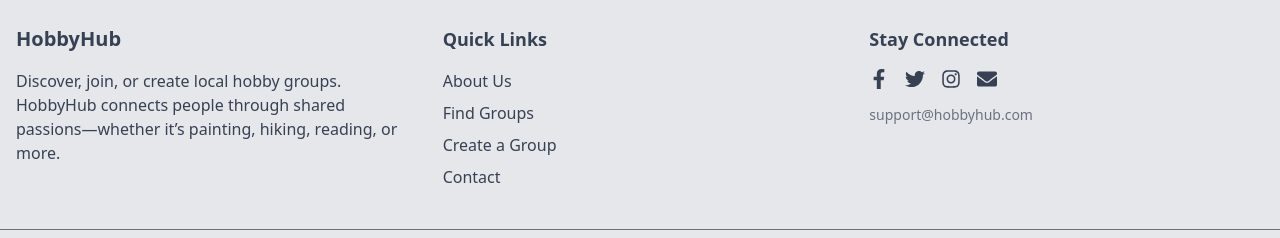
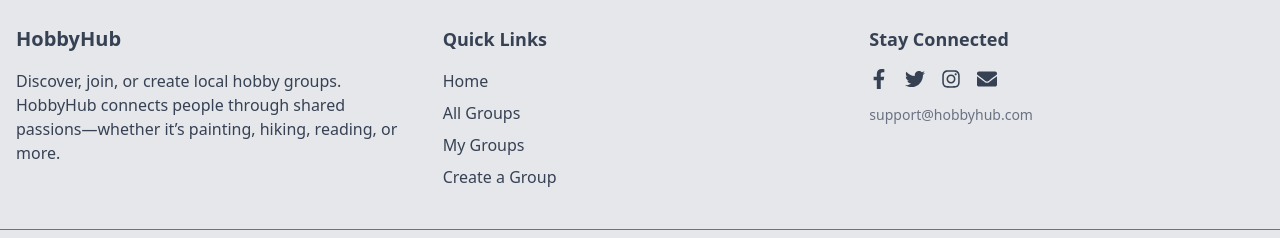
Before and after one commit to jakariya0dev/hobbyhub-react-site, a React (Vite) app: page /signup in a window 1280 px wide. Shown: the part 657-895 px from the top of the page. Built offline with nearby package versions, Linux system fonts and the light colour scheme; no server answers.

Commit message:
design updated

```diff
--- a/src/App.jsx
+++ b/src/App.jsx
@@ -1,4 +1,4 @@
-import { useState } from 'react'
+
 import Navbar from "./components/common/Navbar.jsx";
 import {Outlet} from "react-router";
 import Footer from "./components/common/Footer.jsx";
@@ -6,7 +6,6 @@ import {ToastContainer} from "react-toastify";
 
 
 function App() {
-  const [count, setCount] = useState(0)
 
   return (
     <>
--- a/src/components/common/Footer.jsx
+++ b/src/components/common/Footer.jsx
@@ -1,11 +1,10 @@
-import React from "react";
-import { Link } from "react-router";
 import {
+  FaEnvelope,
   FaFacebookF,
   FaInstagram,
   FaTwitter,
-    FaEnvelope,
 } from "react-icons/fa";
+import { Link } from "react-router";
 
 const Footer = () => {
   return (
@@ -26,23 +25,23 @@ const Footer = () => {
           <h3 className="text-lg font-semibold mb-4">Quick Links</h3>
           <ul className="space-y-2">
             <li>
-                            <Link to="/about" className="hover:text-blue-600">
-                                About Us
+              <Link to="/" className="hover:text-blue-600">
+                Home
               </Link>
             </li>
             <li>
               <Link to="/groups" className="hover:text-blue-600">
-                                Find Groups
+                All Groups
               </Link>
             </li>
             <li>
-                            <Link to="/create" className="hover:text-blue-600">
-                                Create a Group
+              <Link to="/dashboard" className="hover:text-blue-600">
+                My Groups
               </Link>
             </li>
             <li>
-                            <Link to="/contact" className="hover:text-blue-600">
-                                Contact
+              <Link to="/group/create" className="hover:text-blue-600">
+                Create a Group
               </Link>
             </li>
           </ul>
@@ -53,7 +52,7 @@ const Footer = () => {
           <h3 className="text-lg font-semibold mb-4">Stay Connected</h3>
           <div className="flex space-x-4 mb-4 text-xl">
             <a
-                            href="https://facebook.com"
+              href="https://facebook.com/jakariya.dev"
               target="_blank"
               rel="noreferrer"
               aria-label="Facebook"
@@ -62,7 +61,7 @@ const Footer = () => {
               <FaFacebookF />
             </a>
             <a
-                            href="https://twitter.com"
+              href="https://twitter.com/dev_jakariya"
               target="_blank"
               rel="noreferrer"
               aria-label="Twitter"
@@ -71,7 +70,7 @@ const Footer = () => {
               <FaTwitter />
             </a>
             <a
-                            href="https://instagram.com"
+              href="https://instagram.com/jakariya.dev"
               target="_blank"
               rel="noreferrer"
               aria-label="Instagram"
--- a/src/components/home/Sliders.jsx
+++ b/src/components/home/Sliders.jsx
@@ -1,7 +1,6 @@
-import React from "react";
 import Slider from "react-slick";
+import "slick-carousel/slick/slick-theme.css";
 import "slick-carousel/slick/slick.css";
-import "slick-carousel/slick/slick-theme.css";
 import Slide1 from "../../assets/slides/slide-1.jpg";
 import Slide2 from "../../assets/slides/slide-2.jpg";
 import Slide3 from "../../assets/slides/slide-3.jpg";
@@ -21,7 +20,8 @@ const Sliders = () => {
   const slides = [
     {
       title: "Join a Book Club",
-            description: "Connect with fellow readers and dive into new worlds together.",
+      description:
+        "Connect with fellow readers and dive into new worlds together.",
       image: Slide1,
     },
     {
@@ -37,13 +37,16 @@ const Sliders = () => {
   ];
 
   return (
-        <div className="max-w-7xl mx-auto px-4 my-10">
-            <h2 className="text-2xl font-bold text-center mb-6">Discover New Hobbies</h2>
+    <div className="max-w-7xl mx-auto px-4 mt-10 mb-16 md:mb-24">
       <Slider {...settings}>
         {slides.map((slide, index) => (
           <div key={index} className="px-2">
             <div className="rounded-xl overflow-hidden shadow-md">
-                            <img src={slide.image} alt={slide.title} className="w-full h-64 object-cover" />
+              <img
+                src={slide.image}
+                alt={slide.title}
+                className="w-full h-64 object-cover"
+              />
               <div className="p-4 bg-white">
                 <h3 className="text-xl font-semibold mb-2">{slide.title}</h3>
                 <p className="text-gray-600">{slide.description}</p>
--- a/src/pages/Home.jsx
+++ b/src/pages/Home.jsx
@@ -18,10 +18,15 @@ const Home = () => {
   return (
     <div>
       <Sliders />
-      <section className="max-w-7xl mx-auto pt-10 p-4 grid grid-cols-1 sm:grid-cols-2 md:grid-cols-3 gap-4">
-        {upcomigGroups.map((group) => (
-          <GroupCard key={group._id} group={group} />
-        ))}
+      <section>
+        <h2 className="text-2xl font-bold text-center mb-6">
+          Discover New Hobbies
+        </h2>
+        <div className="max-w-7xl mx-auto pt-10 p-4 grid grid-cols-1 sm:grid-cols-2 md:grid-cols-3 gap-4">
+          {upcomigGroups.map((group) => (
+            <GroupCard key={group._id} group={group} />
+          ))}
+        </div>
       </section>
       <Reviews />
       <Newsletter />
```
Lines whose indentation alone changed are shown as unchanged.
